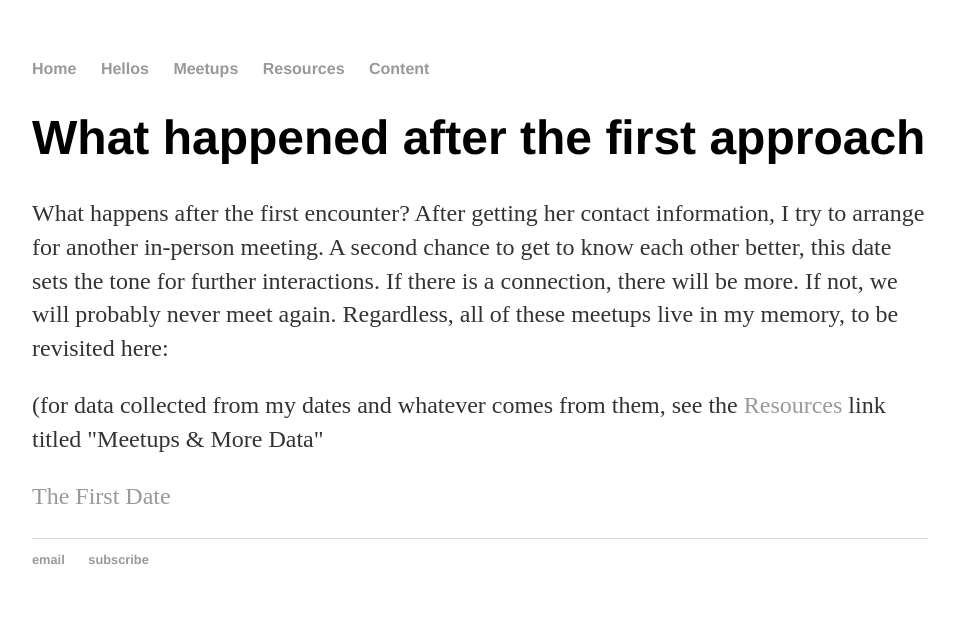
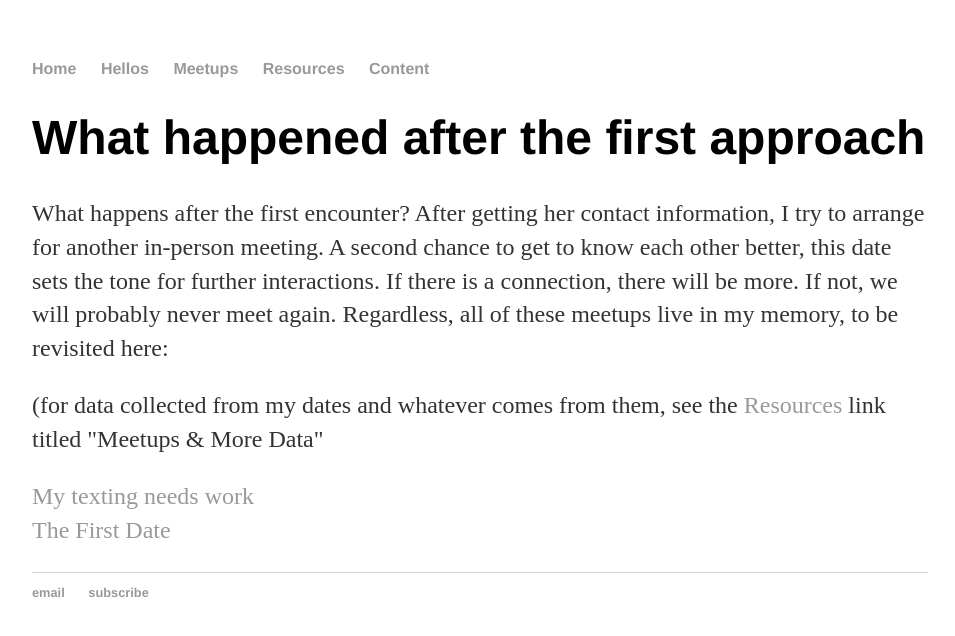
Before and after one commit to ahundredhellos/ahundredhellos.github.io, a Jekyll site: the page built from meetups/index.html, in a window 1280 px wide. Shown: the top 636 px of the page, without its empty margins (160-1115 px from the left). Built offline with Jekyll 4.4.1, drawn with Linux system fonts in a browser that asks for light colours.

Commit message:
Update index.html

```diff
--- a/meetups/index.html
+++ b/meetups/index.html
@@ -8,6 +8,8 @@
 <p>(for data collected from my dates and whatever comes from them, see the&nbsp;<a href="https://drive.google.com/open?id=1zqVyzV04NyUf2pporAiUHy0ZcEARwkJIHcr5-ByNWtA">Resources</a>&nbsp;link titled "Meetups &amp; More Data"</p>
 </div><!-- /.blurb -->
 <p>
+	<a href="http://www.ahundredhellos.com/content/2017/06/24/my-texting-needs-work">My texting needs work</a>
+	<br>
 	<a href="http://www.ahundredhellos.com/content/2017/06/01/the-first-date">The First Date</a>
 	<br>
 
```
